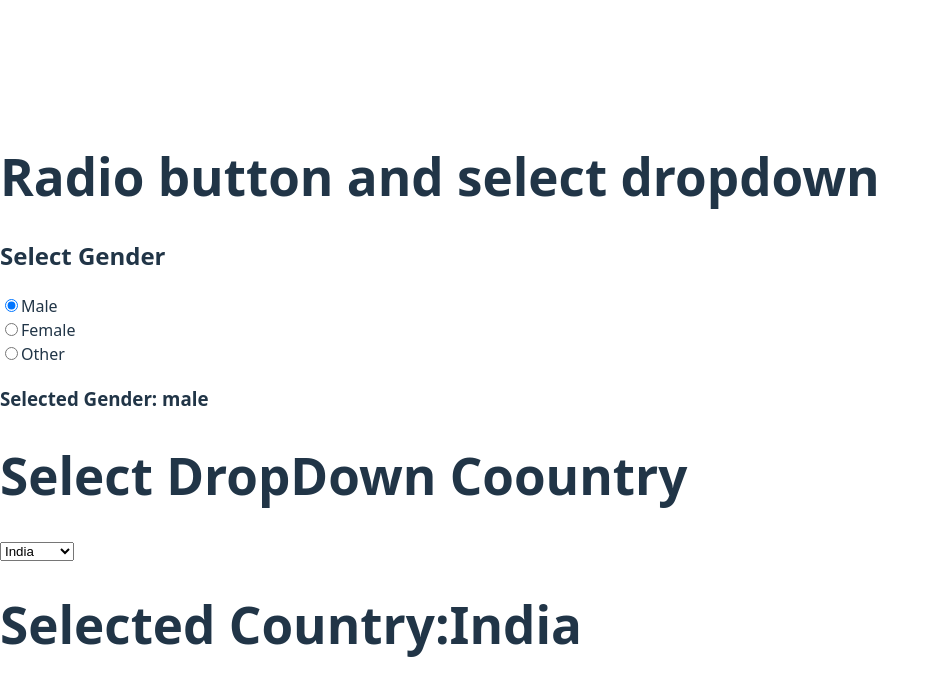
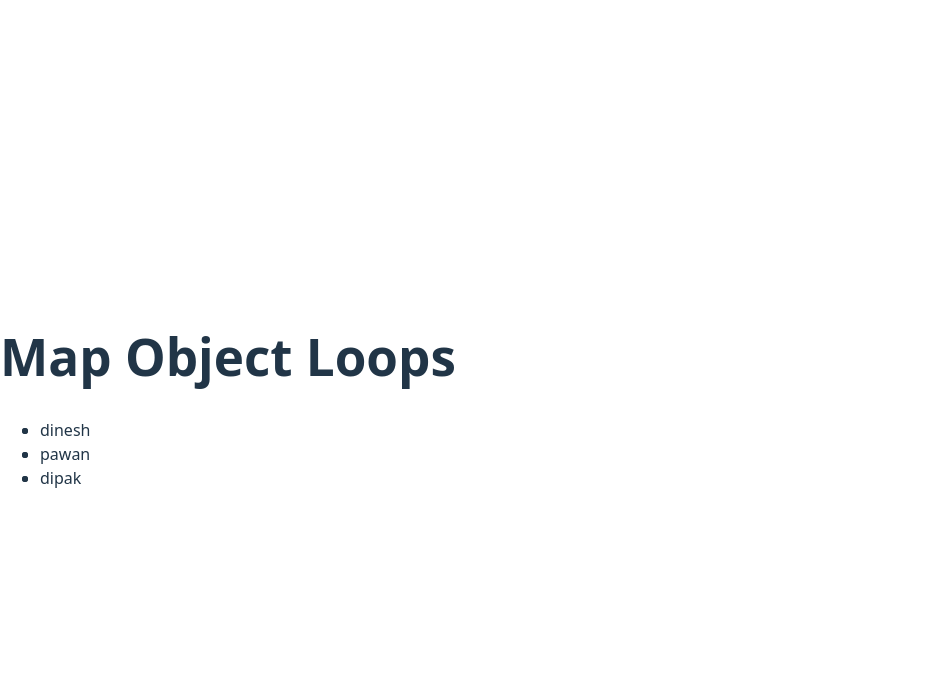
Before and after one commit to dineshctoula/react-Tutorial, a React (Vite) app: page / in a window 1280 px wide. Shown: the top 696 px of the page, without its empty margins (0-939 px from the left). Built offline with nearby package versions, Linux system fonts and the light colour scheme.

Commit message:
Loops in React Js

```diff
--- a/src/App.jsx
+++ b/src/App.jsx
@@ -1,67 +1,80 @@
-import { useState } from "react";
+import User from "./User";
 
 function App() {
-  const [gender, setGender] = useState("male");
-  const[country, setCountry]=useState("India");
+  const user = ["dinesh", "pawan", "dipak"];
+
+  // const books = [
+  //   { id: 1, title: "Book 1", author: "author 1" },
+  //   { id: 2, title: "Book 2", author: "author 2" },
+  //   { id: 3, title: "Book 3", author: "author 3" },
+  // ];
+
+  // const fruits = ['apple', 'banana', 'cherry'];
+
+  // function addFruits(){
+  //   const item=[];
+  //   for (let i =0; i<fruits.length; i++)
+  //   {
+  //     item.push(<li>{fruits[i]}</li>);
+  //   }
+  //   return item;
+  // }
 
   return (
     <div>
-      <h1>Radio button and select dropdown</h1>
-      <h2>Select Gender</h2>
+      <h1>Map Object Loops</h1>
 
-      <div>
-        <label>
-          <input
-            type="radio"
-            value="male"
-            name="gender"
-            checked={gender === "male"}
-            onChange={(e) => setGender(e.target.value)}
-          />
-          Male
-        </label>
-      </div>
+      {/* <ul>
+        {
+          fruits.map((fruit, index) => (
+            <li key={index}>{fruit}</li>
+          ))
+        }
+      </ul>
 
-      <div>
-        <label>
-          <input
-            type="radio"
-            value="female"
-            name="gender"
-            checked={gender === "female"}
-            onChange={(e) => setGender(e.target.value)}
-          />
-          Female
-        </label>
-      </div>
+      <ul>
+        {addFruits()}
+      </ul> */}
 
-      <div>
-        <label>
-          <input
-            type="radio"
-            value="other"
-            name="gender"
-            checked={gender === "other"}
-            onChange={(e) => setGender(e.target.value)}
-          />
-          Other
-        </label>
-      </div>
+      {/*
+      <ul>
+        {
+          books.map((book, index) => (
+            <li key={book.id}>
+              {book.title} by {book.author}
+            </li>
+          ))
+        }
+      </ul>
+      */}
 
-      <h3>Selected Gender: {gender}</h3>
-      <div>
-        <h1>Select DropDown Coountry</h1>
-        <select value={country} onChange={(e)=> setCountry(e.target.value)}>
-          <option value="India">India</option>
-          <option value="USA">USA</option>
-          <option value="UK">UK</option>
-          <option value="Canada">Canada</option>
-          <option value="Australia">Australia</option>
-        </select>
-      </div>
-      <h1>Selected Country:{country}</h1>
+      {/* filter + map */}
+      {/* <ul>
+        {
+          books
+            .filter(book => book.id > 1)
+            .map(book => (
+              <li key={book.id}>
+                {book.title} by {book.author}
+              </li>
+            ))
+        }
+      </ul> */}
+
+      {/* user map */}
+      <ul>
+        {
+          user.map((user, index) => (
+            <li key={index}>
+              <User key={index} item={user}/>
+            </li>
+          ))
+        }
+      </ul>
+
+
+
     </div>
-
   );
 }
 
--- a/src/User.jsx
+++ b/src/User.jsx
@@ -1,8 +1,8 @@
-const User=({children})=>{
+function User({key,item}){
   return (
     <div>
-<h2>User Name:{children}</h2>
+     <li key={key}> {item}</li>
     </div>
   );
-};
+}
 export default User;
```
Also changed, not shown: src/notes.txt.
